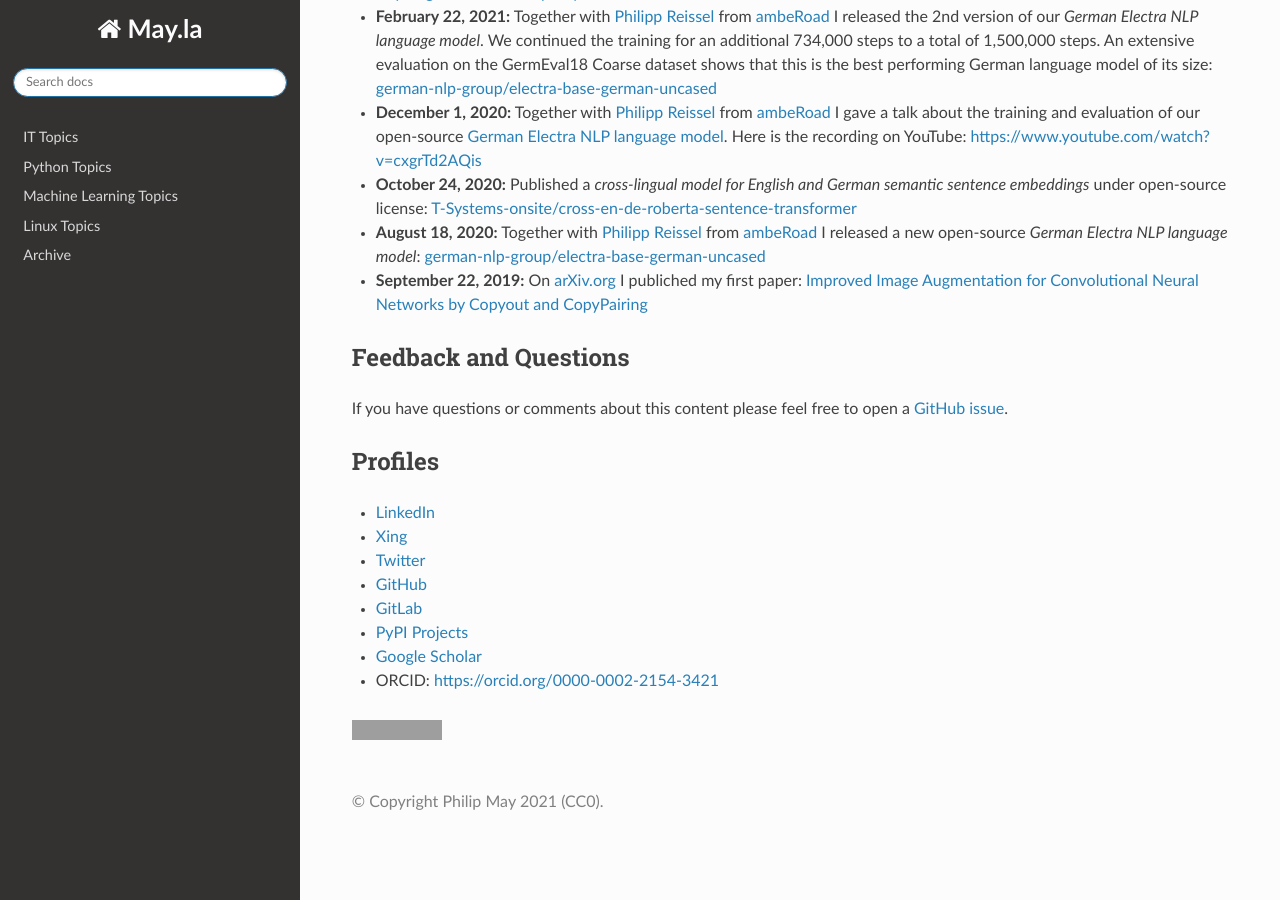
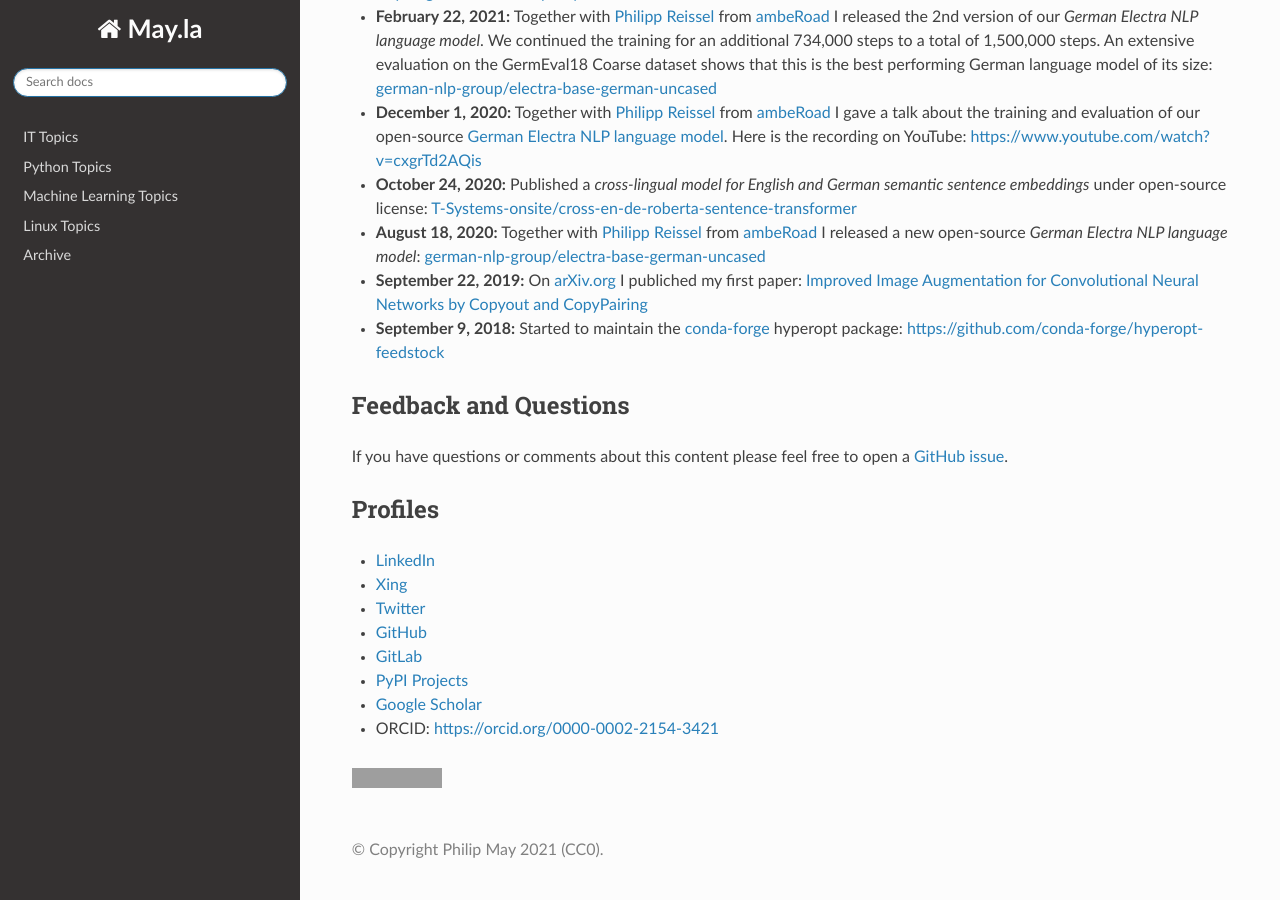
Before and after one commit to PhilipMay/May.la, a Sphinx documentation site: the page built from source/index.md, in a window 1280 px wide and 900 px high, scrolled down 504 px. Built offline with Sphinx 7.4.7 and the Read the Docs theme 2.0.0, drawn with Linux system fonts in a browser that asks for light colours; grey boxes are pictures that could not be loaded.

Commit message:
Update index.md

```diff
--- a/source/index.md
+++ b/source/index.md
@@ -21,6 +21,7 @@ archive
 - **October 24, 2020:** Published a *cross-lingual model for English and German semantic sentence embeddings* under open-source license: [T-Systems-onsite/cross-en-de-roberta-sentence-transformer](https://huggingface.co/T-Systems-onsite/cross-en-de-roberta-sentence-transformer)
 - **August 18, 2020:** Together with [Philipp Reissel](https://twitter.com/phil_ipp_) from [ambeRoad](https://amberoad.de/) I released a new open-source *German Electra NLP language model*: [german-nlp-group/electra-base-german-uncased](https://huggingface.co/german-nlp-group/electra-base-german-uncased)
 - **September 22, 2019:** On arXiv.org I publiched my first paper: [Improved Image Augmentation for Convolutional Neural Networks by Copyout and CopyPairing](https://arxiv.org/abs/1909.00390)
+- **September 9, 2018:** Started to maintain the [conda-forge](https://conda-forge.org/) hyperopt package: https://github.com/conda-forge/hyperopt-feedstock
 
 ## Feedback and Questions
 If you have questions or comments about this content please feel free to
```
